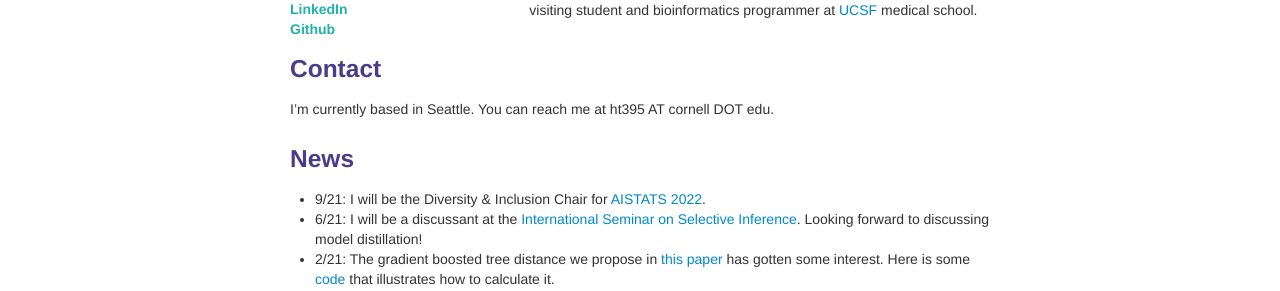
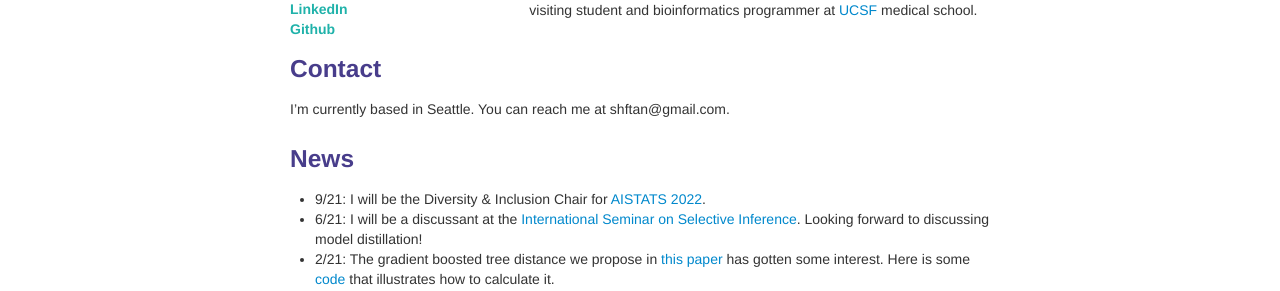
Before and after one commit to shftan/shftan.github.io, a Jekyll site: the page built from index.md, in a window 1280 px wide and 900 px high. Shown: the part 312-603 px from the top of the window. Built offline with Jekyll 4.4.1, drawn with Linux system fonts in a browser that asks for light colours.

Commit message:
Update index.md

```diff
--- a/index.md
+++ b/index.md
@@ -26,7 +26,7 @@ keywords: Sarah Tan, Facebook, Cornell, UCSF, statistics, interpretability, caus
 </div>
 
 <div class="row-fluid" id="contact"><h3>Contact</h3></div>
-I'm currently based in Seattle. You can reach me at ht395 AT cornell DOT edu.
+I'm currently based in Seattle. You can reach me at shftan@gmail.com.
 
 <div class="row-fluid" id="news"><h3>News</h3>
 </div>
```
